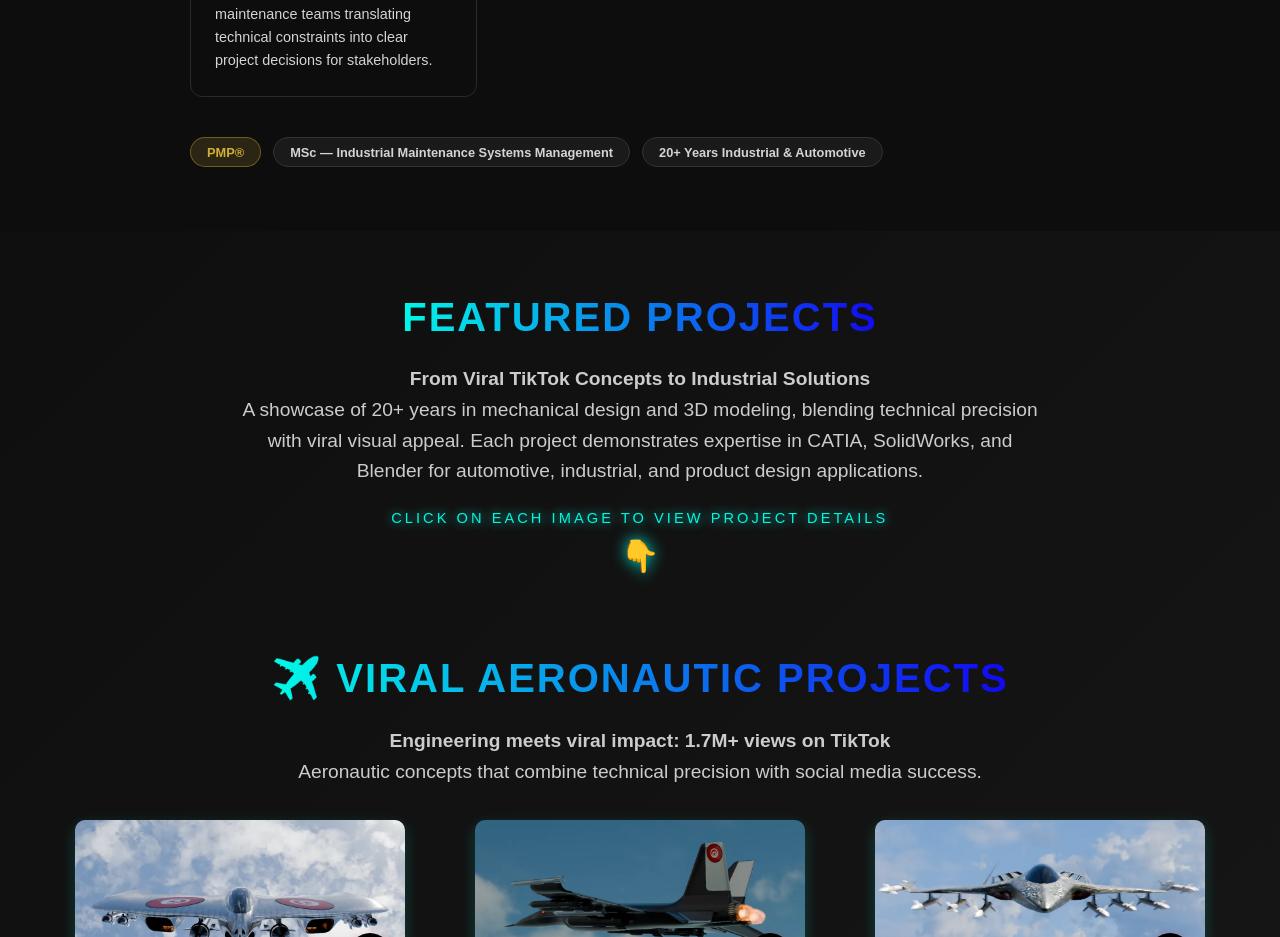
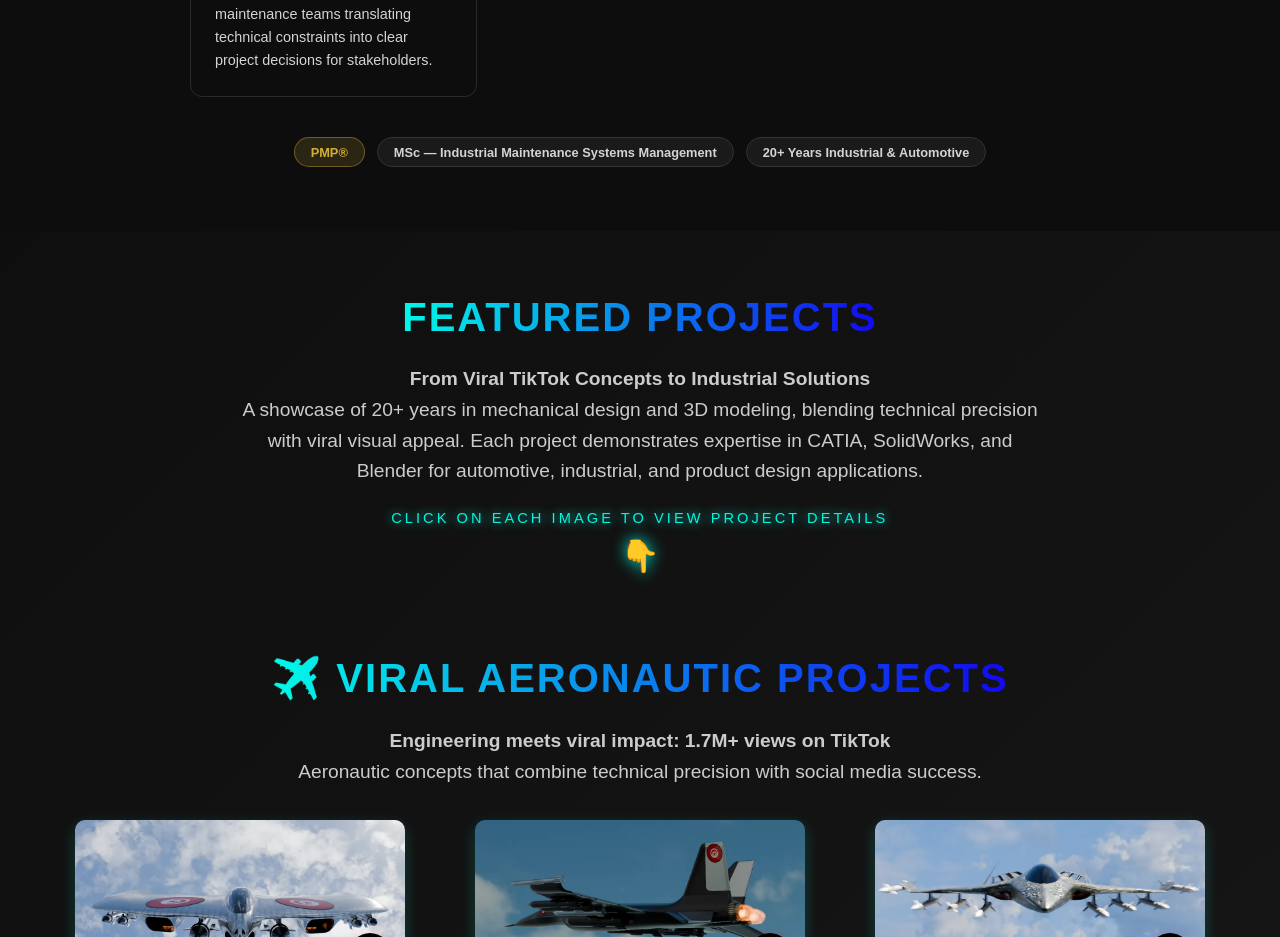
Before and after one commit to Walidghidhaoui/CRAVIMOOR, a React (Create React App) app: page / in a window 1280 px wide. Shown: the part 1340-2277 px from the top of the page. Built offline with nearby package versions, Linux system fonts and the light colour scheme.

Commit message:
Update position PMP

```diff
--- a/src/components/LeadershipSection.jsx
+++ b/src/components/LeadershipSection.jsx
@@ -88,7 +88,7 @@ export default function LeadershipSection() {
           ))}
         </div>
 
-        <div style={{ marginTop: "2.5rem", display: "flex", flexWrap: "wrap", gap: "0.75rem" }}>
+                <div style={{ marginTop: "2.5rem", display: "flex", flexWrap: "wrap", gap: "0.75rem", justifyContent: "center" }}>
           <span
             style={{
               padding: "0.4rem 1rem",
```
